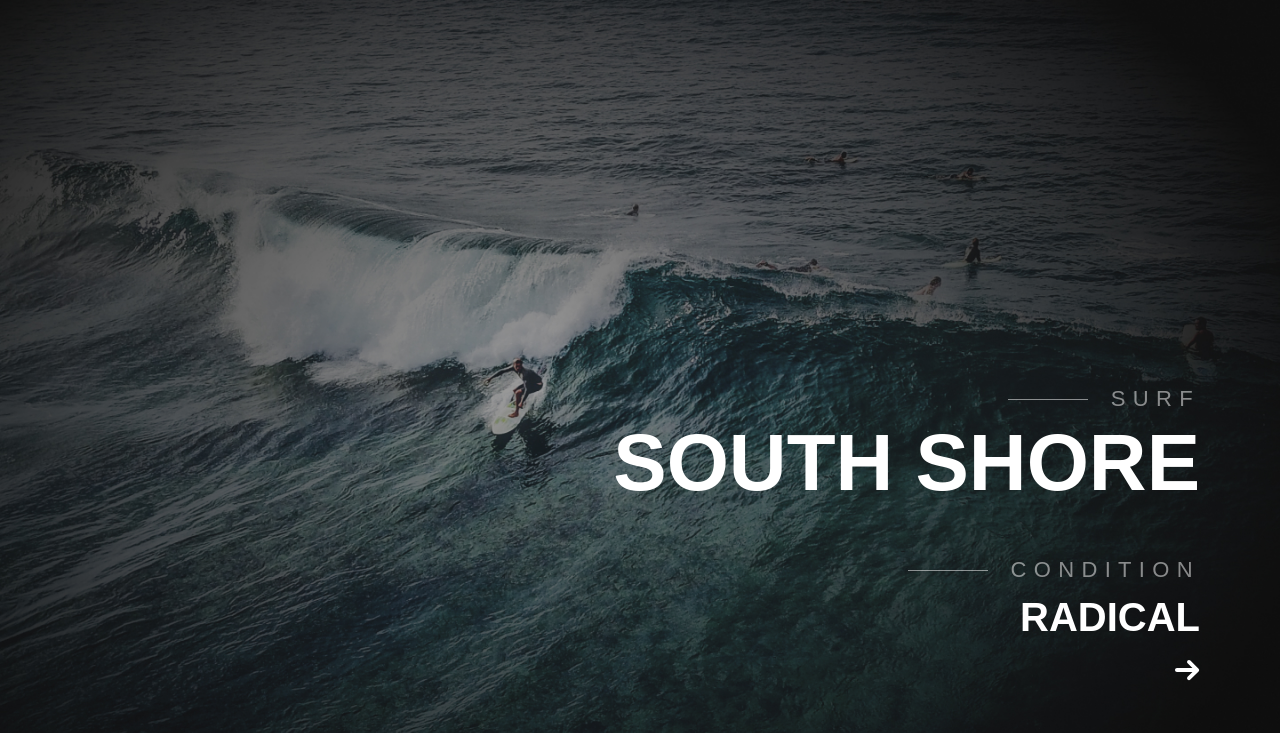
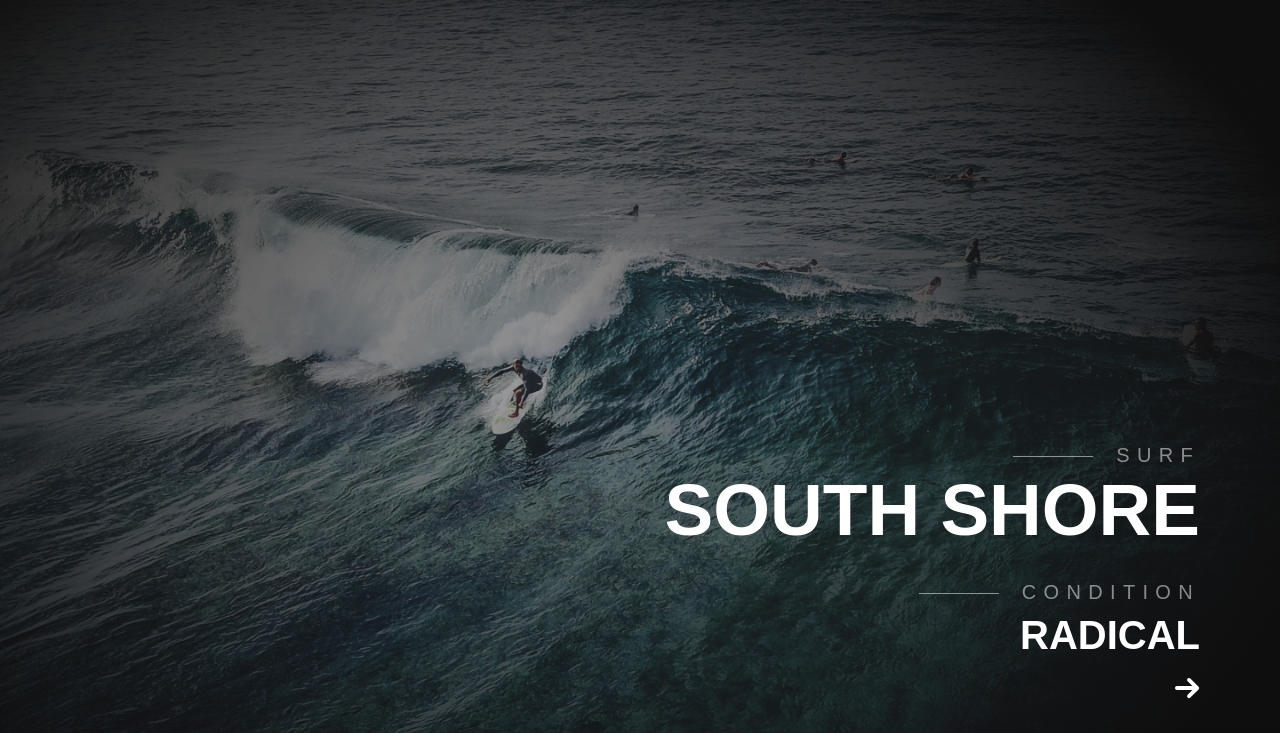
Before and after one commit to parvizrovshanaliyev/goSurfBlackFlagCreative, a website: page src/index.html in a window 1280 px wide. Shown: the part 800-1533 px from the top of the page. Drawn offline with nearby package versions, Linux system fonts and the light colour scheme; files that its build step writes are made by us from their sources; files whose address does not match are found by name; a web font is replaced by a local one.

Commit message:
slider info ok

```diff
--- a/src/sass/_typography.scss
+++ b/src/sass/_typography.scss
@@ -19,10 +19,8 @@ li{
 }
 
 .suptitle-left {
-    // font-family: Fira Sans;
-    font-size: 22px;
-    line-height: 32px;
-    // text-align: right;
+    font-size: 20px;
+    line-height: 23px;
     letter-spacing: 7.33333px;
     text-transform: uppercase;
     color: #FFFFFF;
@@ -45,6 +43,7 @@ li{
 a {
     text-decoration: none;
     display: inline-block;
+    outline: none;
 }
 
 select,
--- a/src/sass/partials/home/_header.scss
+++ b/src/sass/partials/home/_header.scss
@@ -18,7 +18,7 @@
 .slider-item__info {
     position: absolute;
     right: 5rem;
-    bottom: 7.25rem;
+    bottom: 98px;
     text-align: right;
     color: #fff;
     text-transform: uppercase;
@@ -26,10 +26,10 @@
 
 .slider-item__info-title {
     font-weight: 800;
-    font-size: 80px;
-    line-height: 86px;
-    color: #FFFFFF;
-    margin-bottom: 48px;
+    font-size: 73px;
+    line-height: 75px;
+    color: #fff;
+    margin-bottom: 34px;
 }
 
 .slider-item__info-suptitle {
```
Also changed, not shown: dist/css/main.min.css, 1 other file.
